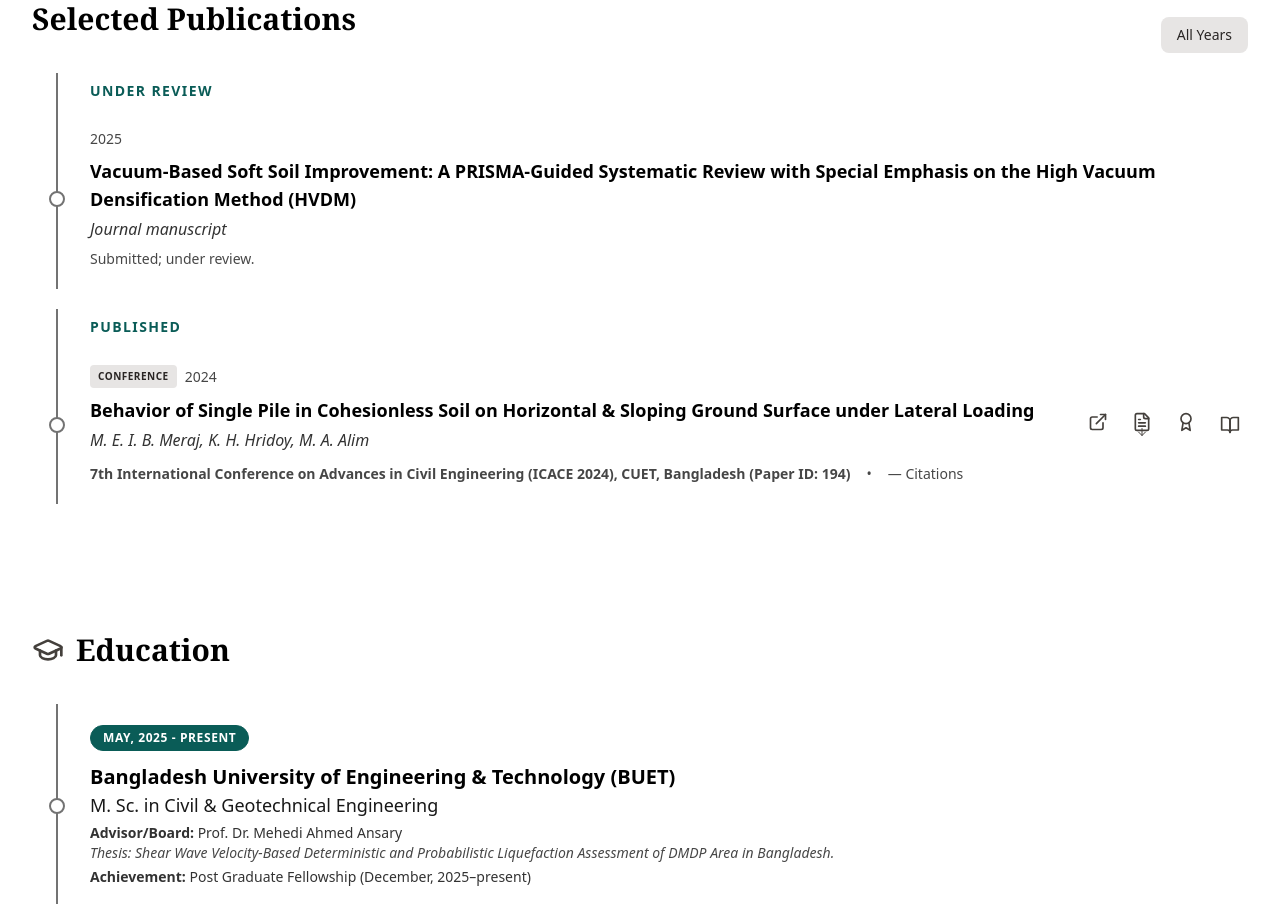
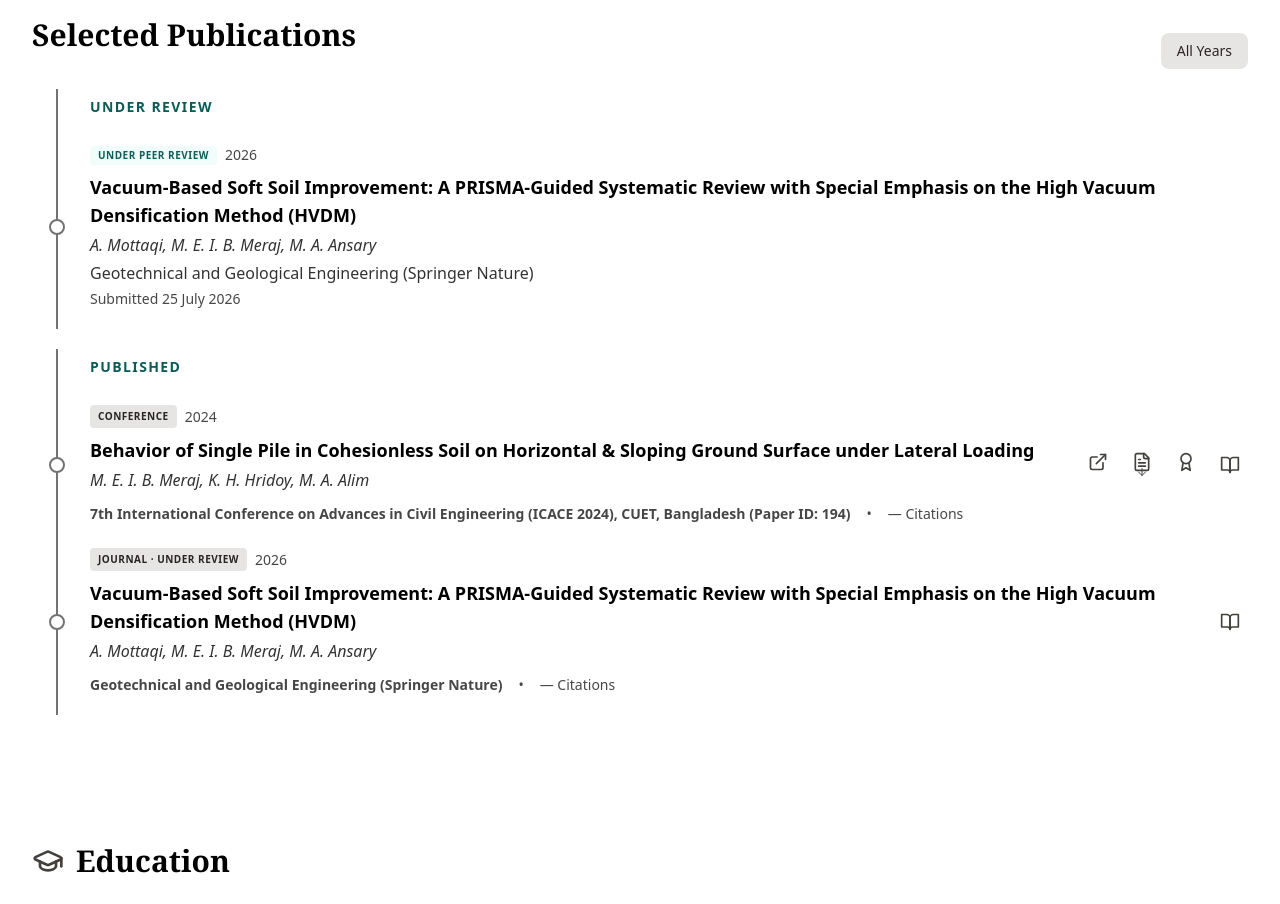
Before and after one commit to enamulislammeraj25-rin/portfolio-xrin, a React (Create React App) app: page / in a window 1280 px wide. Shown: the part 2100-3004 px from the top of the page. Built offline with nearby package versions, Linux system fonts and the light colour scheme.

Commit message:
Show HVDM authors, journal, and 25 July 2026 submission on the site

```diff
--- a/src/App.js
+++ b/src/App.js
@@ -1132,7 +1132,7 @@ export default function App() {
                    <div className="text-xs font-bold uppercase tracking-widest opacity-50">At a glance</div>
                    {[
                      { tag: "Thesis · paper", status: "In preparation", key: "vs-dmdp", line: <>V<sub>s</sub>-based liquefaction assessment of the DMDP area</>, sub: "Deterministic Andrus–Stokoe and probabilistic Monte Carlo procedures. Intended for journal submission under supervisory guidance." },
-                     { tag: "Journal manuscript", status: "Under review", line: "Vacuum-based soft-soil improvement, with emphasis on HVDM", sub: "PRISMA-guided systematic review." },
+                     { tag: "Journal manuscript", status: "Under review", line: "Vacuum-based soft-soil improvement, with emphasis on HVDM", sub: "Mottaqi, Meraj & Ansary. Geotechnical and Geological Engineering (Springer Nature). Submitted 25 July 2026; under peer review." },
                      { tag: "Project · paper", status: "In preparation", line: "Life-cycle assessment of a wrapped-face wall and a conventional 1:1 slope rural road", sub: "Jamalpur–Gaibandha rural road. Comparative LCA/LCCA; manuscript planned from the same study." },
                    ].map((card) => (
                      <div key={card.key || card.tag} className={`p-4 rounded-lg border ${(isLight) ? 'border-stone-200 bg-white' : 'border-white/15 bg-white/5'}`}>
@@ -1278,10 +1278,18 @@ export default function App() {
                           ${(isLight) ? 'bg-white border-neutral-500' : 'bg-neutral-950 border-neutral-700'}`}>
                           <div className={`w-2 h-2 rounded-full ${getHoverBgColor()}`} />
                       </div>
-                      <div className="text-sm opacity-60 mb-2">{wp.year}</div>
+                      <div className="flex flex-wrap items-center gap-2 mb-2">
+                        {wp.status && (
+                          <span className={`px-2 py-0.5 text-[10px] font-bold uppercase tracking-wider rounded
+                            ${(isLight) ? 'bg-teal-50 text-teal-800' : 'bg-white/15 text-white'}`}>{wp.status}</span>
+                        )}
+                        <span className="text-sm opacity-60">{wp.year}</span>
+                      </div>
                       <h3 className={`text-base md:text-lg font-bold mb-1 transition-colors ${getHoverTextColor()}`}>{wp.title}</h3>
-                      <p className="opacity-70 mb-2 italic">{wp.venue}</p>
-                      {wp.note && <p className="text-sm opacity-60">{wp.note}</p>}
+                      {wp.authors && <p className="opacity-70 mb-1 italic">{wp.authors}</p>}
+                      <p className="opacity-70 mb-1">{wp.venue}</p>
+                      {wp.submitted && <p className="text-sm opacity-60">Submitted {wp.submitted}</p>}
+                      {wp.note && !wp.submitted && <p className="text-sm opacity-60">{wp.note}</p>}
                   </div>
                 ))}
               </div>
--- a/src/data/portfolioData.js
+++ b/src/data/portfolioData.js
@@ -237,6 +237,18 @@ export const PORTFOLIO_DATA = {
       certificate: "/papers/ICACE2024_participation_certificate.pdf",
       citation: "Meraj, M. E. I. B., Hridoy, K. H., & Alim, M. A. (2024). Behavior of single pile in cohesionless soil on horizontal & sloping ground surface under lateral loading. Proceedings of the 7th International Conference on Advances in Civil Engineering (ICACE 2024), CUET, Bangladesh (Paper ID: 194)."
     },
+    {
+      id: 2,
+      title: "Vacuum-Based Soft Soil Improvement: A PRISMA-Guided Systematic Review with Special Emphasis on the High Vacuum Densification Method (HVDM)",
+      authors: "A. Mottaqi, M. E. I. B. Meraj, M. A. Ansary",
+      journal: "Geotechnical and Geological Engineering (Springer Nature)",
+      year: "2026",
+      citations: "—",
+      type: "Journal · under review",
+      tags: ["HVDM", "Vacuum consolidation", "Soft soil", "PRISMA"],
+      url: "",
+      citation: "Mottaqi, A., Meraj, M. E. I. B., & Ansary, M. A. (2026). Vacuum-based soft soil improvement: a PRISMA-guided systematic review with special emphasis on the High Vacuum Densification Method (HVDM). Geotechnical and Geological Engineering. Submitted 25 July 2026; under peer review."
+    },
   ],
 
   current_research: [
@@ -260,9 +272,12 @@ export const PORTFOLIO_DATA = {
     {
       id: "wp-hvdm",
       title: "Vacuum-Based Soft Soil Improvement: A PRISMA-Guided Systematic Review with Special Emphasis on the High Vacuum Densification Method (HVDM)",
-      venue: "Journal manuscript",
-      year: "2025",
-      note: "Submitted; under review."
+      authors: "A. Mottaqi, M. E. I. B. Meraj, M. A. Ansary",
+      venue: "Geotechnical and Geological Engineering (Springer Nature)",
+      year: "2026",
+      submitted: "25 July 2026",
+      status: "Under peer review",
+      note: "Submitted 25 July 2026. Currently in peer review."
     }
   ],
 
```
